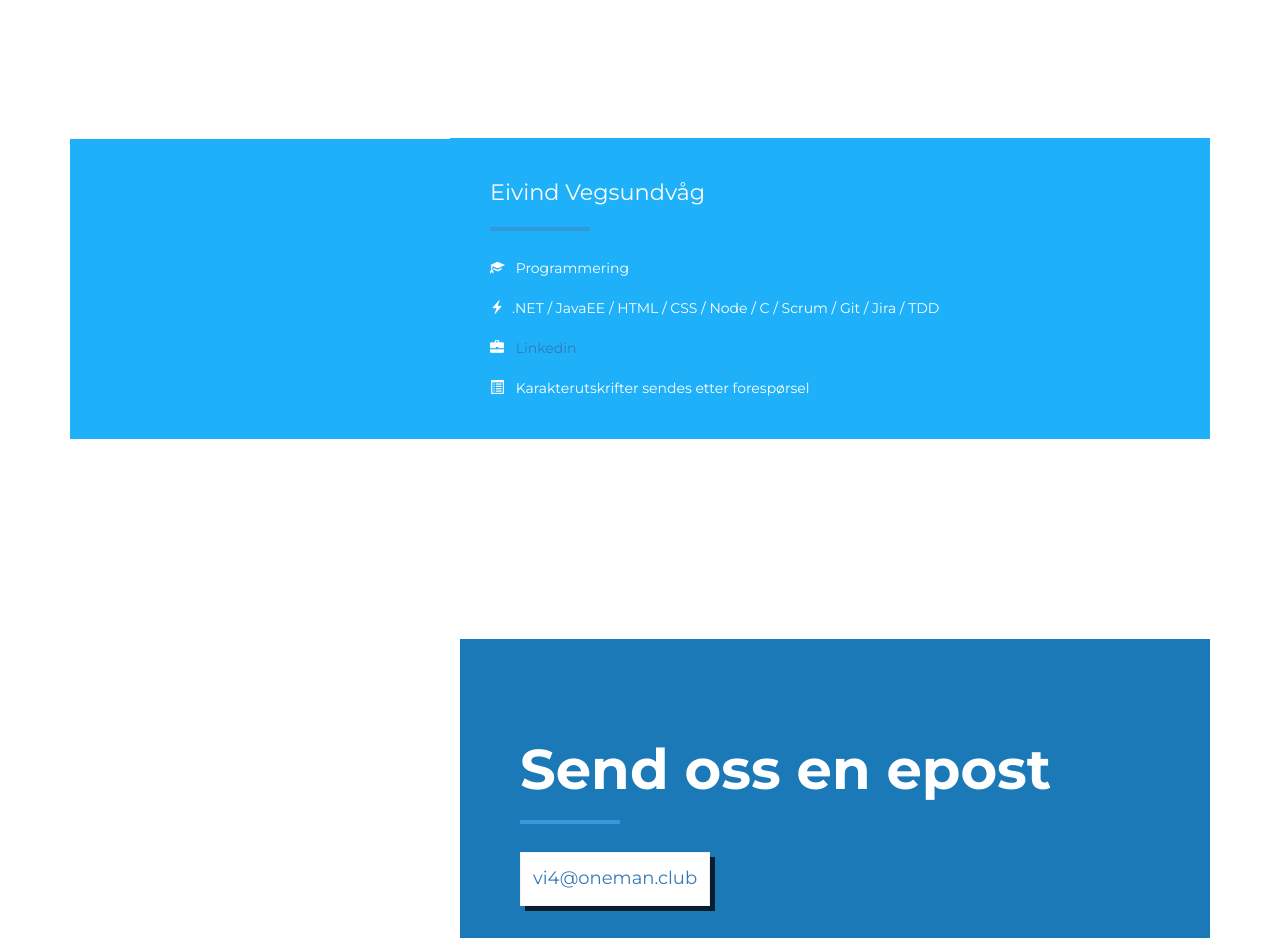
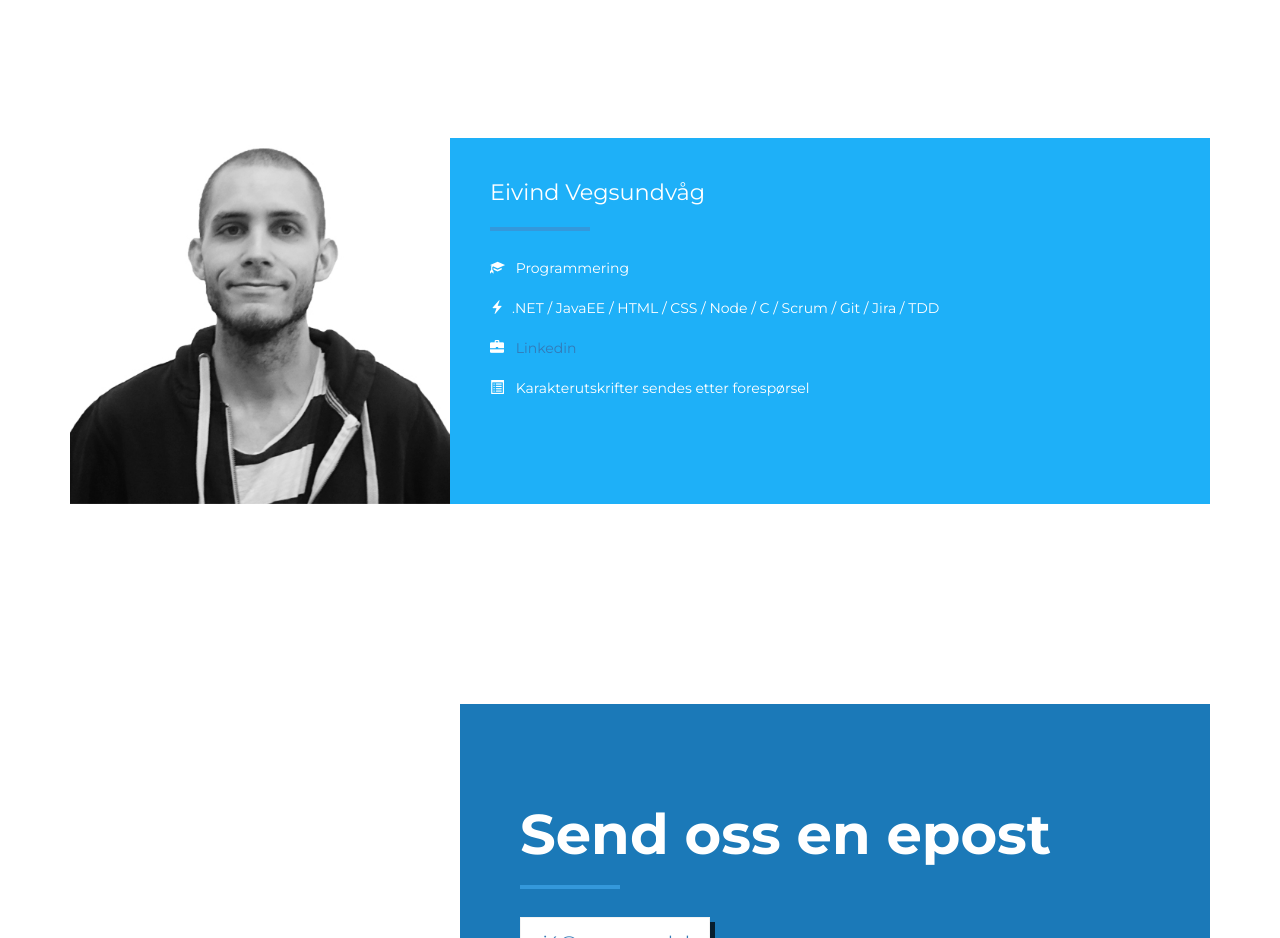
Before and after one commit to markusm88/hovedprosjekt, a plain HTML site: page hovedprosjekt-web/index.html in a window 1280 px wide. Shown: the part 4660-5598 px from the top of the page. Drawn offline with nearby package versions, Linux system fonts and the light colour scheme.

Commit message:
Added img/eivind

```diff
--- a/hovedprosjekt-web/index.html
+++ b/hovedprosjekt-web/index.html
@@ -264,7 +264,7 @@
 
                 <div id="forth-member" class="member-boxes light-blue-bg row">
                     <div class="member-img col-md-4 col-lg-4 visible-md visible-lg">
-                        <!--<img src="images/group/fredric.jpg" alt="" class="img-responsive">-->
+                        <img src="images/group/eivind.jpg" alt="" class="img-responsive">
                     </div>
                     <div class="member-contactinfo col-xs-12 col-sm-8 col-md-8 col-lg-8">
                         <h3>Eivind Vegsundvåg</h3>
```
Also changed, not shown: hovedprosjekt-web/images/group/eivind.jpg (added), 1 other file.
